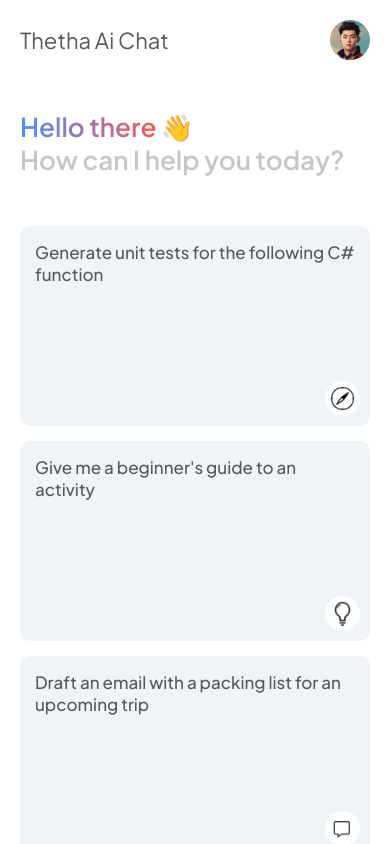
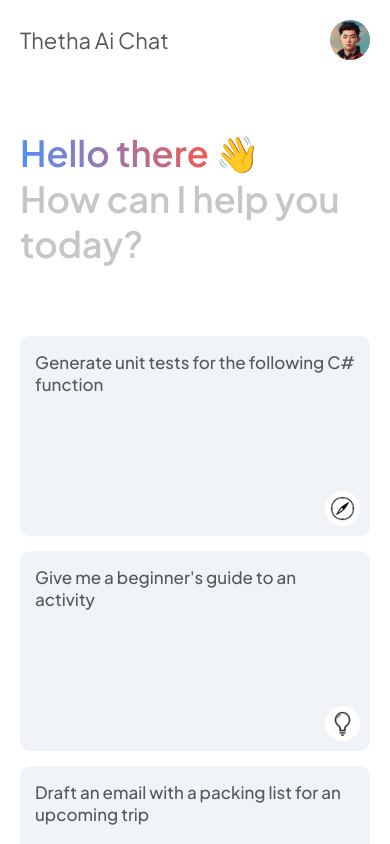
Before and after one commit to EmekaAgara/theta-ai-chat, a React (Vite) app: page / in a window 390 px wide. Shown: the top 844 px of the page. Built offline with nearby package versions, Linux system fonts and the light colour scheme; no server answers.

Commit message:
marginn fix

```diff
--- a/src/components/Main/Main.css
+++ b/src/components/Main/Main.css
@@ -193,8 +193,8 @@
     gap: 5px;
   }
   .greet {
-    margin: 10px 0px;
-    font-size: 26px;
+    margin: 30px 0px;
+    font-size: 36px;
     color: #c4c7c5;
     padding: 20px;
   }
```
